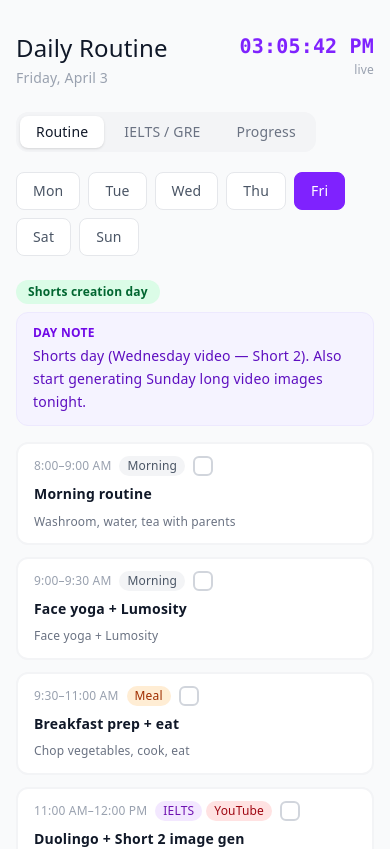
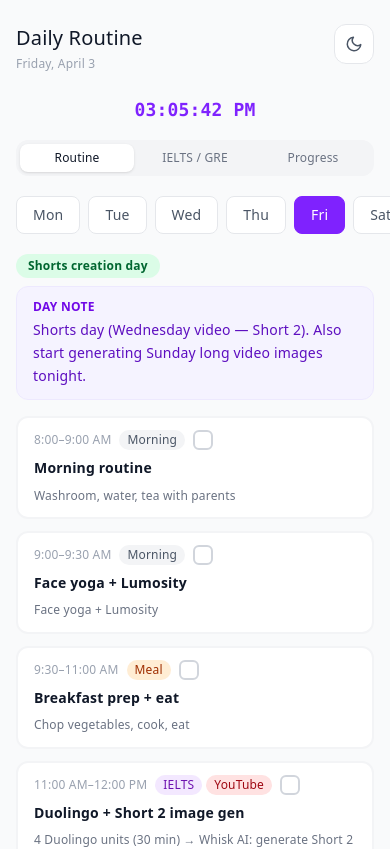
Before and after one commit to AJoty2023/To-do-list, a React (Vite) app: page / in a window 390 px wide. Shown: the top 849 px of the page. Built offline with nearby package versions, Linux system fonts and the light colour scheme.

Commit message:
feat(ui): dark mode toggle with localStorage + OS preference, mobile-first responsive layout

```diff
--- a/src/App.tsx
+++ b/src/App.tsx
@@ -3,8 +3,11 @@ import { DayTabs } from './components/DayTabs'
 import { DayView } from './components/DayView'
 import { PrepSection } from './components/PrepSection'
 import { Dashboard } from './components/Dashboard'
+import { ThemeToggle } from './components/ThemeToggle'
+import { useDarkMode } from './hooks/useDarkMode'
+import { useLiveClock } from './hooks/useCurrentBlock'
+import { useBlockNotifications } from './hooks/useBlockNotifications'
 import { schedule } from './data/schedule'
-import { useLiveClock } from './hooks/useCurrentBlock'
 import type { DayKey } from './types'
 
 type Section = 'routine' | 'prep' | 'dashboard'
@@ -29,46 +32,64 @@ function requestNotificationPermission() {
 export default function App() {
   const [selectedDay, setSelectedDay] = useState<DayKey>(getTodayKey())
   const [section, setSection]         = useState<Section>('routine')
-  const clock   = useLiveClock()
+  const { isDark, toggle }            = useDarkMode()
+  const clock                         = useLiveClock()
   const dayData = schedule.find((d) => d.key === selectedDay)!
 
-  // Request notification permission once on mount
+  useBlockNotifications()
+
   useEffect(() => {
     requestNotificationPermission()
   }, [])
 
   return (
-    <div className="min-h-screen bg-gray-50 dark:bg-gray-900 text-gray-900 dark:text-gray-100">
-      <div className="max-w-2xl mx-auto px-4 py-8">
+    <div className="min-h-screen bg-gray-50 dark:bg-gray-900 text-gray-900 dark:text-gray-100 transition-colors duration-200">
+      <div className="max-w-2xl mx-auto px-4 py-6 sm:py-8">
 
-        {/* Header with live clock */}
+        {/* Header */}
         <div className="flex items-start justify-between mb-6">
-          <div>
-            <h1 className="text-2xl font-medium mb-1">Daily Routine</h1>
-            <p className="text-sm text-gray-400">
+          <div className="min-w-0">
+            <h1 className="text-xl sm:text-2xl font-medium mb-1 truncate">
+              Daily Routine
+            </h1>
+            <p className="text-xs sm:text-sm text-gray-400">
               {new Date().toLocaleDateString('en-US', {
                 weekday: 'long', month: 'long', day: 'numeric',
               })}
             </p>
           </div>
-          <div className="text-right">
-            <p className="text-xl font-semibold text-violet-600 dark:text-violet-400 font-mono">
-              {clock}
-            </p>
-            <p className="text-xs text-gray-400 mt-0.5">live</p>
+
+          <div className="flex items-center gap-2 ml-3 shrink-0">
+            {/* Live clock */}
+            <div className="text-right hidden sm:block">
+              <p className="text-lg font-semibold text-violet-600 dark:text-violet-400 font-mono">
+                {clock}
+              </p>
+              <p className="text-xs text-gray-400">live</p>
+            </div>
+
+            {/* Theme toggle */}
+            <ThemeToggle isDark={isDark} onToggle={toggle} />
           </div>
         </div>
 
+        {/* Live clock — mobile only (shown below header) */}
+        <div className="sm:hidden text-center mb-4">
+          <p className="text-lg font-semibold text-violet-600 dark:text-violet-400 font-mono">
+            {clock}
+          </p>
+        </div>
+
         {/* Section toggle */}
-        <div className="flex gap-1 mb-5 bg-gray-100 dark:bg-gray-800 p-1 rounded-xl w-fit">
+        <div className="flex gap-1 mb-5 bg-gray-100 dark:bg-gray-800 p-1 rounded-xl">
           {SECTIONS.map((s) => (
             <button
               key={s.key}
               onClick={() => setSection(s.key)}
-              className={`px-4 py-1.5 rounded-lg text-sm font-medium transition-all ${
+              className={`flex-1 py-1.5 rounded-lg text-xs sm:text-sm font-medium transition-all text-center ${
                 section === s.key
                   ? 'bg-white dark:bg-gray-700 text-gray-900 dark:text-gray-100 shadow-sm'
-                  : 'text-gray-500 dark:text-gray-400 hover:text-gray-700'
+                  : 'text-gray-500 dark:text-gray-400 hover:text-gray-700 dark:hover:text-gray-200'
               }`}
             >
               {s.label}
--- a/src/components/DayTabs.tsx
+++ b/src/components/DayTabs.tsx
@@ -1,28 +1,30 @@
 import type { DayKey } from '../types'
 
-const days: { key: DayKey; short: string }[] = [
-  { key: 'mon', short: 'Mon' },
-  { key: 'tue', short: 'Tue' },
-  { key: 'wed', short: 'Wed' },
-  { key: 'thu', short: 'Thu' },
-  { key: 'fri', short: 'Fri' },
-  { key: 'sat', short: 'Sat' },
-  { key: 'sun', short: 'Sun' },
+const days: { key: DayKey; short: string; full: string }[] = [
+  { key: 'mon', short: 'Mon', full: 'Monday' },
+  { key: 'tue', short: 'Tue', full: 'Tuesday' },
+  { key: 'wed', short: 'Wed', full: 'Wednesday' },
+  { key: 'thu', short: 'Thu', full: 'Thursday' },
+  { key: 'fri', short: 'Fri', full: 'Friday' },
+  { key: 'sat', short: 'Sat', full: 'Saturday' },
+  { key: 'sun', short: 'Sun', full: 'Sunday' },
 ]
 
-type Props = Readonly<{
-  selected: DayKey
-  onChange: (day: DayKey) => void
-}>
+interface Props {
+  readonly selected: DayKey
+  readonly onChange: (day: DayKey) => void
+}
 
 export function DayTabs({ selected, onChange }: Props) {
   return (
-    <div className="flex gap-2 flex-wrap mb-6">
+    <div className="overflow-x-auto pb-1 mb-4 -mx-4 px-4 scrollbar-none">
+      <div className="flex gap-2 w-max min-w-full">
         {days.map((d) => (
           <button
             key={d.key}
             onClick={() => onChange(d.key)}
-          className={`px-4 py-2 rounded-lg text-sm font-medium border transition-all ${
+            aria-label={d.full}
+            className={`px-4 py-2 rounded-lg text-sm font-medium border whitespace-nowrap transition-all shrink-0 ${
               selected === d.key
                 ? 'bg-violet-600 text-white border-violet-600'
                 : 'bg-white dark:bg-gray-800 text-gray-600 dark:text-gray-300 border-gray-200 dark:border-gray-700 hover:bg-gray-50 dark:hover:bg-gray-700'
@@ -32,5 +34,6 @@ export function DayTabs({ selected, onChange }: Props) {
           </button>
         ))}
       </div>
+    </div>
   )
 }
--- /dev/null
+++ b/src/components/ThemeToggle.tsx
@@ -0,0 +1,34 @@
+interface Props {
+  readonly isDark: boolean
+  readonly onToggle: () => void
+}
+
+export function ThemeToggle({ isDark, onToggle }: Props) {
+  return (
+    <button
+      onClick={onToggle}
+      aria-label={isDark ? 'Switch to light mode' : 'Switch to dark mode'}
+      className="w-10 h-10 flex items-center justify-center rounded-xl border border-gray-200 dark:border-gray-700 bg-white dark:bg-gray-800 text-gray-600 dark:text-gray-300 hover:bg-gray-50 dark:hover:bg-gray-700 transition-all"
+    >
+      {isDark ? (
+        /* Sun icon */
+        <svg width="18" height="18" viewBox="0 0 24 24" fill="none" stroke="currentColor" strokeWidth="2" strokeLinecap="round" strokeLinejoin="round">
+          <circle cx="12" cy="12" r="5"/>
+          <line x1="12" y1="1" x2="12" y2="3"/>
+          <line x1="12" y1="21" x2="12" y2="23"/>
+          <line x1="4.22" y1="4.22" x2="5.64" y2="5.64"/>
+          <line x1="18.36" y1="18.36" x2="19.78" y2="19.78"/>
+          <line x1="1" y1="12" x2="3" y2="12"/>
+          <line x1="21" y1="12" x2="23" y2="12"/>
+          <line x1="4.22" y1="19.78" x2="5.64" y2="18.36"/>
+          <line x1="18.36" y1="5.64" x2="19.78" y2="4.22"/>
+        </svg>
+      ) : (
+        /* Moon icon */
+        <svg width="18" height="18" viewBox="0 0 24 24" fill="none" stroke="currentColor" strokeWidth="2" strokeLinecap="round" strokeLinejoin="round">
+          <path d="M21 12.79A9 9 0 1 1 11.21 3 7 7 0 0 0 21 12.79z"/>
+        </svg>
+      )}
+    </button>
+  )
+}
--- /dev/null
+++ b/src/hooks/useDarkMode.ts
@@ -0,0 +1,38 @@
+import { useState, useEffect } from 'react'
+
+function getInitialTheme(): boolean {
+  // 1. Check localStorage first
+  try {
+    const stored = localStorage.getItem('theme')
+    if (stored === 'dark') return true
+    if (stored === 'light') return false
+  } catch {
+    // localStorage unavailable
+  }
+
+  // 2. Fall back to OS preference
+  return globalThis.matchMedia('(prefers-color-scheme: dark)').matches
+}
+
+export function useDarkMode(): { isDark: boolean; toggle: () => void } {
+  const [isDark, setIsDark] = useState<boolean>(getInitialTheme)
+
+  useEffect(() => {
+    const root = document.documentElement
+    if (isDark) {
+      root.classList.add('dark')
+    } else {
+      root.classList.remove('dark')
+    }
+
+    try {
+      localStorage.setItem('theme', isDark ? 'dark' : 'light')
+    } catch {
+      // localStorage unavailable
+    }
+  }, [isDark])
+
+  const toggle = () => setIsDark((prev) => !prev)
+
+  return { isDark, toggle }
+}
--- a/src/index.css
+++ b/src/index.css
@@ -1,4 +1,14 @@
 @import "tailwindcss";
+
+@layer utilities {
+  .scrollbar-none {
+    -ms-overflow-style: none;
+    scrollbar-width: none;
+  }
+  .scrollbar-none::-webkit-scrollbar {
+    display: none;
+  }
+}
 
 :root {
   --text: #6b6375;
@@ -11,12 +21,11 @@
   --accent-border: rgba(170, 59, 255, 0.5);
   --social-bg: rgba(244, 243, 236, 0.5);
   --shadow:
-    rgba(0, 0, 0, 0.1) 0 10px 15px -3px, rgba(0, 0, 0, 0.05) 0 4px 6px -2px;
-
+    rgba(0, 0, 0, 0.1) 0 10px 15px -3px,
+    rgba(0, 0, 0, 0.05) 0 4px 6px -2px;
   --sans: system-ui, 'Segoe UI', Roboto, sans-serif;
   --heading: system-ui, 'Segoe UI', Roboto, sans-serif;
   --mono: ui-monospace, Consolas, monospace;
-
   font: 18px/145% var(--sans);
   letter-spacing: 0.18px;
   color-scheme: light dark;
```
Lines whose indentation alone changed are shown as unchanged.
